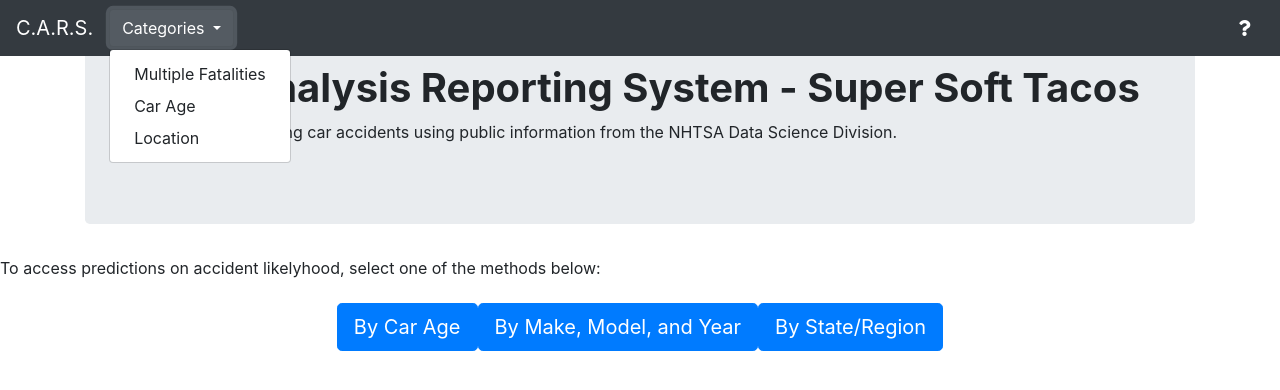
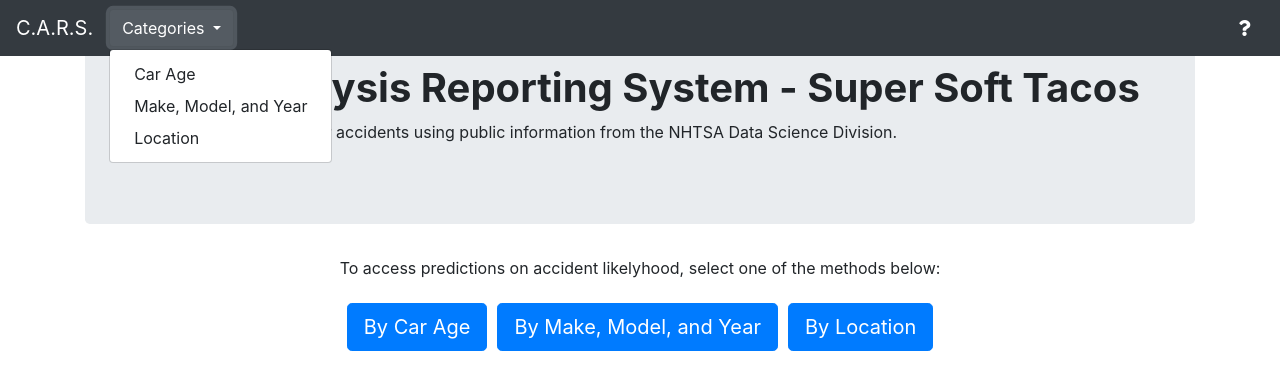
Before and after one commit to Marcoror150/MSCS-Project, a Flask app: page / in a window 1280 px wide, after a click on "Categories". Shown: the top 390 px of the page. Run offline with Flask 2, Linux system fonts and the light colour scheme; some libraries are stand-ins or nearby versions.

Commit message:
Added routing for buttons on main page. Dropdown menu is now ordered like the buttons on the main page for all subpages. Help button now has the same style throughout.

```diff
--- a/app/templates/car_age.html
+++ b/app/templates/car_age.html
@@ -34,15 +34,15 @@
                         Categories
                     </button>
                     <div class="dropdown-menu" aria-labelledby="dropdownMenuButton">
-                        <a class="dropdown-item" href="{{ url_for('multiple_fatalities') }}">Multiple Fatalities</a>
-                        <a class="dropdown-item" href="{{ url_for('car_age') }}">Car Age</a>
+												<a class="dropdown-item" href="{{ url_for('car_age') }}">Car Age</a>
+												<a class="dropdown-item" href="{{ url_for('multiple_fatalities') }}">Make, Model, and Year</a>
                         <a class="dropdown-item" href="{{ url_for('location') }}">Location</a>
                     </div>
                 </div>
             </ul>
 
             <!-- Button for Help Modal-->
-            <button type="button" class="btn btn-primary" data-toggle="modal" data-target="#myModal">
+            <button type="button" class="btn btn-success" data-toggle="modal" data-target="#myModal">
                 <i class="fas fa-question"></i>
             </button>
 
--- a/app/templates/index.html
+++ b/app/templates/index.html
@@ -33,8 +33,8 @@
                         Categories
                     </button>
                     <div class="dropdown-menu" aria-labelledby="dropdownMenuButton">
-                        <a class="dropdown-item" href="{{ url_for('multiple_fatalities') }}">Multiple Fatalities</a>
-                        <a class="dropdown-item" href="{{ url_for('car_age') }}">Car Age</a>
+												<a class="dropdown-item" href="{{ url_for('car_age') }}">Car Age</a>
+												<a class="dropdown-item" href="{{ url_for('multiple_fatalities') }}">Make, Model, and Year</a>
                         <a class="dropdown-item" href="{{ url_for('location') }}">Location</a>
                     </div>
                 </div>
@@ -53,12 +53,12 @@
                 </div>
 				</div>
 
-				<p>To access predictions on accident likelyhood, select one of the methods below:</p>
+				<p style="display:flex; justify-content:center;">To access predictions on accident likelyhood, select one of the methods below:</p>
 
 				<div class="btn nav-buttons">
-					<button type="button" href="/car_age" class="btn btn-primary btn-lg">By Car Age</button>
-					<button type="button" href="/car_age" class="btn btn-primary btn-lg">By Make, Model, and Year</button>
-					<button type="button" href="/car_age" class="btn btn-primary btn-lg">By State/Region</button>
+					<a href="{{ url_for('car_age') }}" style="margin: 0px 5px;"><button type="button" class="btn btn-primary btn-lg ">By Car Age</button></a>
+					<a href="{{ url_for('multiple_fatalities') }}" style="margin: 0px 5px;"><button type="button" class="btn btn-primary btn-lg">By Make, Model, and Year</button></a>
+					<a href="{{ url_for('location') }}" style="margin: 0px 5px;"><button type="button" class="btn btn-primary btn-lg">By Location</button></a>
 				</div>
 
         <!-- Help Modal Contents -->
--- a/app/templates/location.html
+++ b/app/templates/location.html
@@ -34,15 +34,15 @@
                         Categories
                     </button>
                     <div class="dropdown-menu" aria-labelledby="dropdownMenuButton">
-                        <a class="dropdown-item" href="{{ url_for('multiple_fatalities') }}">Multiple Fatalities</a>
-                        <a class="dropdown-item" href="{{ url_for('car_age') }}">Car Age</a>
+												<a class="dropdown-item" href="{{ url_for('car_age') }}">Car Age</a>
+												<a class="dropdown-item" href="{{ url_for('multiple_fatalities') }}">Make, Model, and Year</a>
                         <a class="dropdown-item" href="{{ url_for('location') }}">Location</a>
                     </div>
                 </div>
             </ul>
 
             <!-- Button for Help Modal-->
-            <button type="button" class="btn btn-primary" data-toggle="modal" data-target="#myModal">
+            <button type="button" class="btn btn-success" data-toggle="modal" data-target="#myModal">
                 <i class="fas fa-question"></i>
             </button>
 
--- a/app/templates/multiple_fatalities.html
+++ b/app/templates/multiple_fatalities.html
@@ -35,15 +35,15 @@
                         Categories
                     </button>
                     <div class="dropdown-menu" aria-labelledby="dropdownMenuButton">
-                        <a class="dropdown-item" href="{{ url_for('multiple_fatalities') }}">Multiple Fatalities</a>
-                        <a class="dropdown-item" href="{{ url_for('car_age') }}">Car Age</a>
+												<a class="dropdown-item" href="{{ url_for('car_age') }}">Car Age</a>
+												<a class="dropdown-item" href="{{ url_for('multiple_fatalities') }}">Make, Model, and Year</a>
                         <a class="dropdown-item" href="{{ url_for('location') }}">Location</a>
                     </div>
                 </div>
             </ul>
 
             <!-- Button for Help Modal-->
-            <button type="button" class="btn btn-primary" data-toggle="modal" data-target="#myModal">
+            <button type="button" class="btn btn-success" data-toggle="modal" data-target="#myModal">
                 <i class="fas fa-question"></i>
             </button>
 
```
Also changed, not shown: app/static/css/main.css (line endings or trailing spaces).
